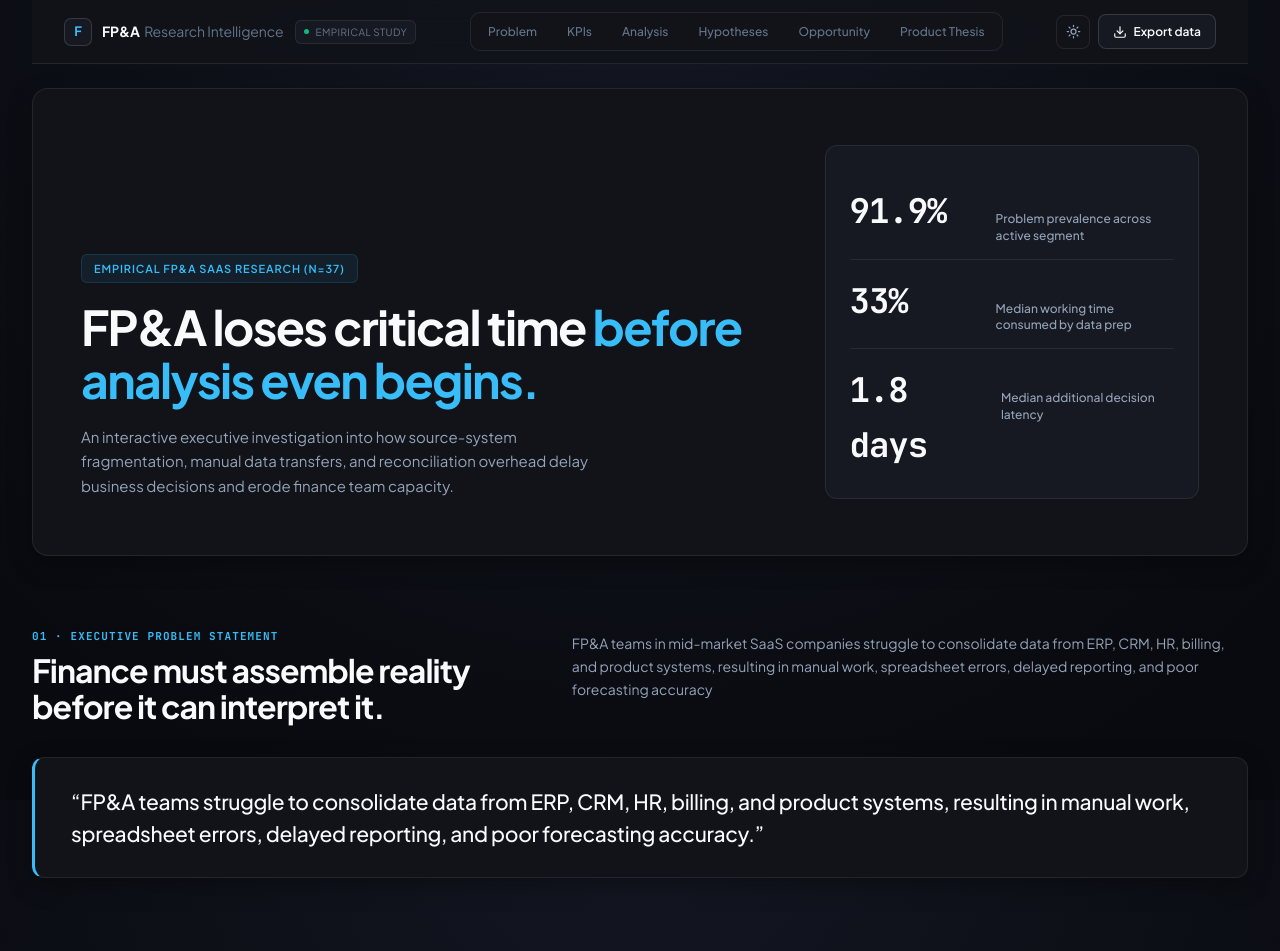
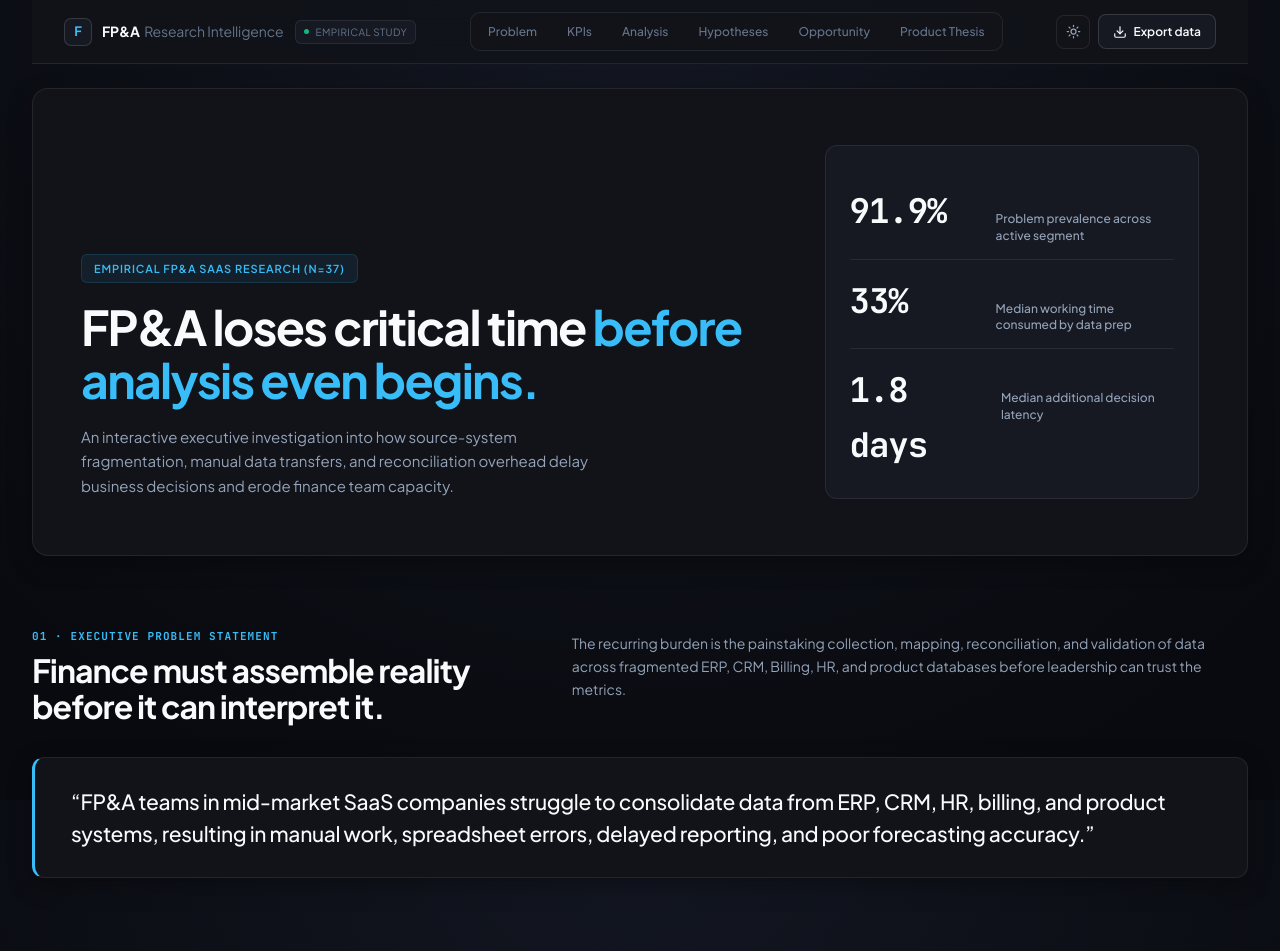
Before and after one commit to varunpatil5050/fpna-validation-dashboard, a React (Vite) app: page / in a window 1280 px wide. Shown: the top 951 px of the page. Built offline with nearby package versions, Linux system fonts and the light colour scheme.

Commit message:
Correct problem statement placement in primary callout

```diff
--- a/src/app.tsx
+++ b/src/app.tsx
@@ -1630,11 +1630,11 @@ Strategic Recommendation: Implement a finance-owned data readiness layer prior t
         <SectionHead
           num="01 · Executive Problem Statement"
           title="Finance must assemble reality before it can interpret it."
-          body="FP&A teams in mid-market SaaS companies struggle to consolidate data from ERP, CRM, HR, billing, and product systems, resulting in manual work, spreadsheet errors, delayed reporting, and poor forecasting accuracy"
+          body="The recurring burden is the painstaking collection, mapping, reconciliation, and validation of data across fragmented ERP, CRM, Billing, HR, and product databases before leadership can trust the metrics."
         />
         <div className="problem reveal reveal-delay-2">
           <div className="problem-copy">
-            “FP&A teams struggle to consolidate data from ERP, CRM, HR, billing, and product systems, resulting in manual work, spreadsheet errors, delayed reporting, and poor forecasting accuracy.”
+            “FP&A teams in mid-market SaaS companies struggle to consolidate data from ERP, CRM, HR, billing, and product systems, resulting in manual work, spreadsheet errors, delayed reporting, and poor forecasting accuracy.”
           </div>
         </div>
       </section>
```
